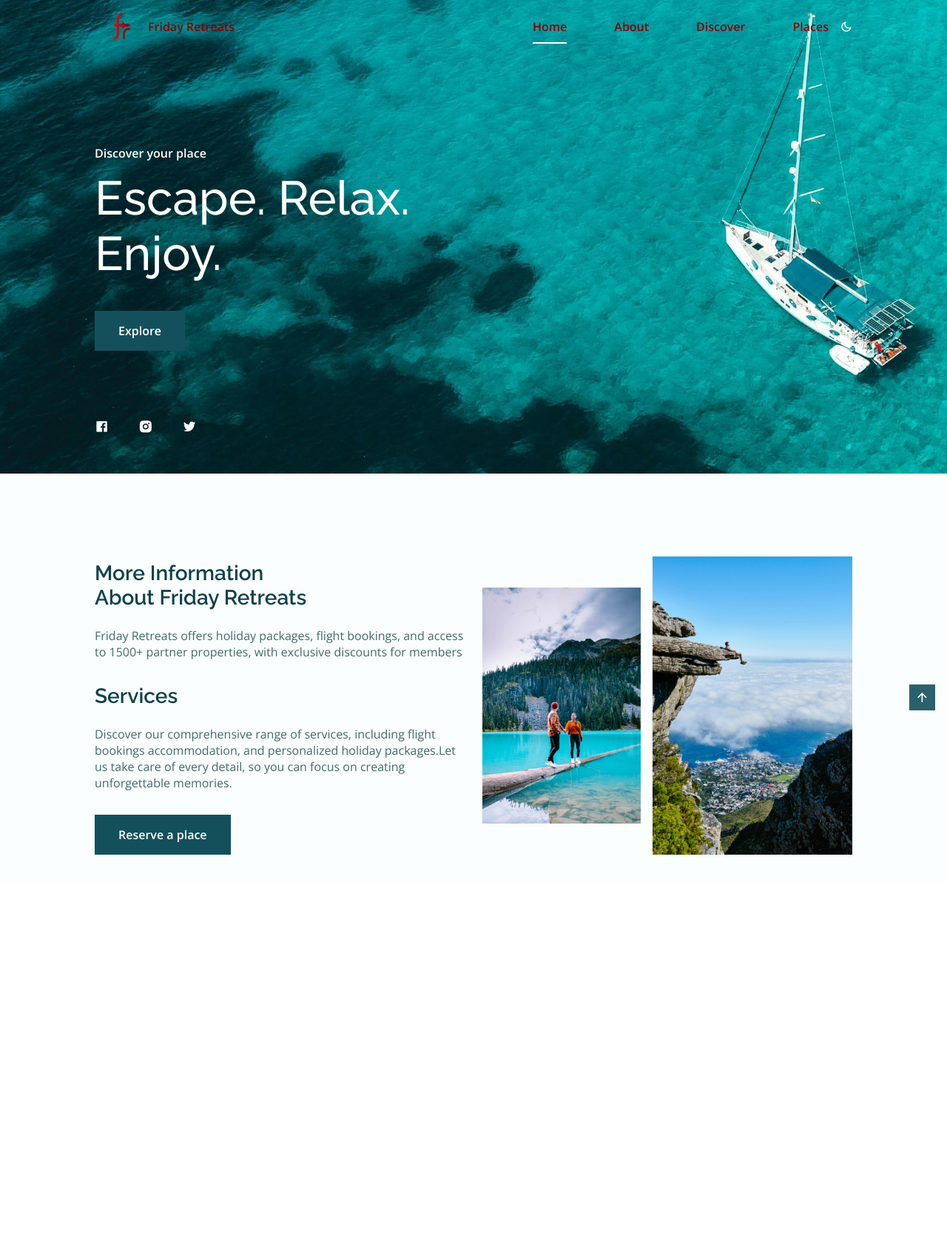
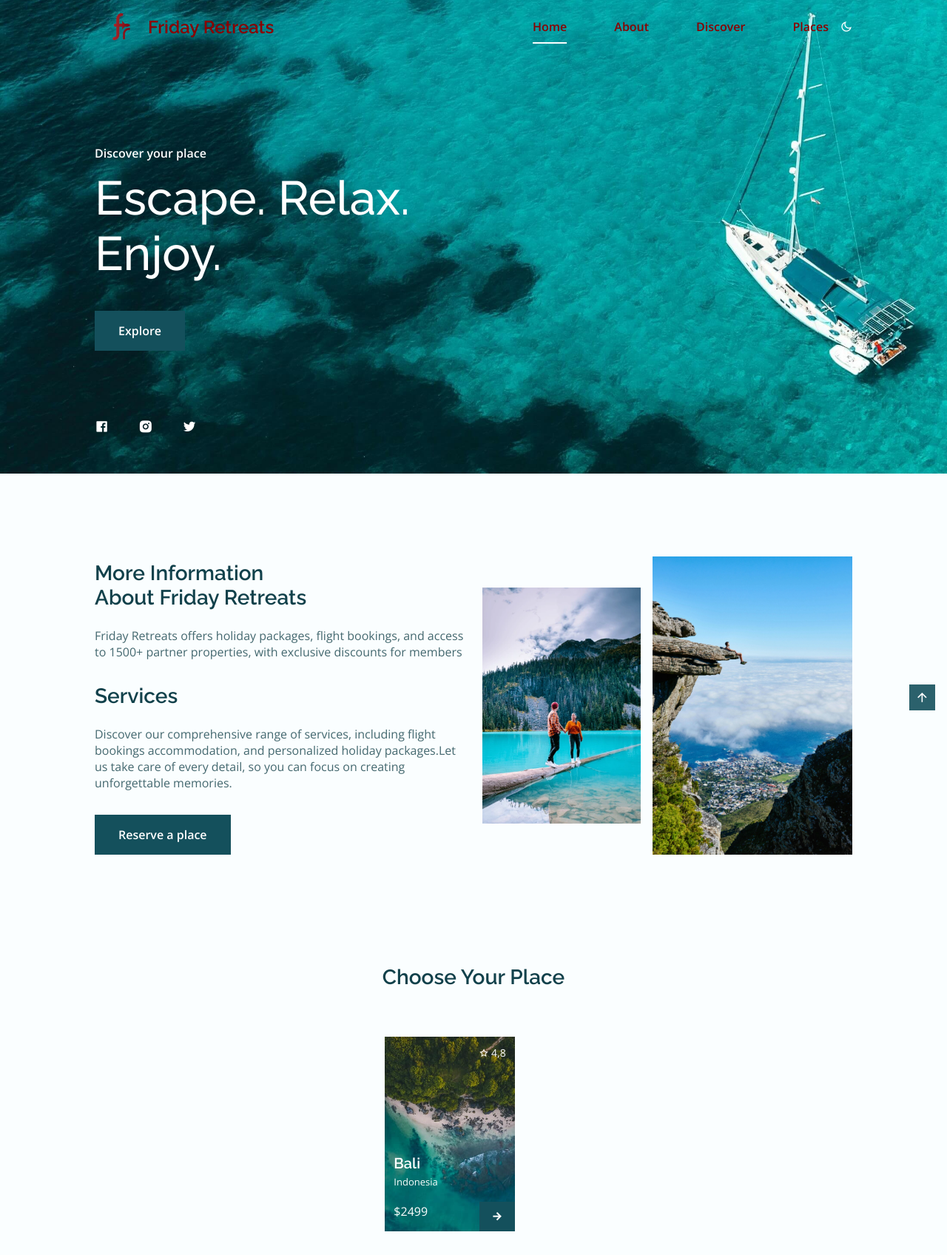
Before and after one commit to DUDEamee/Friday-Retreats, a Django app: template base/templates/base/home.html in a window 1280 px wide. Shown: the whole page at 74% size. Before the commit the page ends 1155 px from the top, so only its background shows below. Run offline with Django 5.2, Linux system fonts and the light colour scheme; the template is opened without the code that fills it, so the values that code supplies are empty.

Commit message:
added : place with images

```diff
--- a/base/templates/base/home.html
+++ b/base/templates/base/home.html
@@ -59,4 +59,37 @@
         </div>
     </div>
 </section>
+
+
+
+
+
+<section class="place section" id="place">
+    <h2 class="section__title">Choose Your Place</h2>
+
+    <div class="place__container container grid">
+        <!--==================== PLACES CARD 1 ====================-->
+        <div class="place__card">
+            <img src="static/images/place1.jpg" alt="" class="place__img">
+
+            <div class="place__content">
+                <span class="place__rating">
+                    <i class="ri-star-line place__rating-icon"></i>
+                    <span class="place__rating-number">4,8</span>
+                </span>
+
+                <div class="place__data">
+                    <h3 class="place__title">Bali</h3>
+                    <span class="place__subtitle">Indonesia</span>
+                    <span class="place__price">$2499</span>
+                </div>
+            </div>
+
+            <button class="button button--flex place__button">
+                <i class="ri-arrow-right-line"></i>
+            </button>
+        </div>
+    </div>
+</section>
+
 {% endblock content %}
--- a/base/urls.py
+++ b/base/urls.py
@@ -2,6 +2,8 @@ from django.urls import path
 from . import views
 
 urlpatterns = [
-    path('',views.home, name='home'),
+    path('home',views.home, name='home'),
     path('about',views.about, name='about'),
+    path('place',views.place, name='place'),
+
 ]
--- a/base/views.py
+++ b/base/views.py
@@ -7,3 +7,6 @@ def home(request):
 
 def about(request):
     return render(request,'base/about.html')
+
+def place(request):
+    return render(request,'base/place.html')
--- a/templates/navbar.html
+++ b/templates/navbar.html
@@ -2,14 +2,14 @@
     <nav class="nav container">
 
         <img style="height: inherit;" src="static/images/navlogo.png" alt="images">
-        <a style="margin-right: auto;color: darkred;" href="#" class="nav__logo">Friday Retreats</a>
+        <a style="margin-right: auto;" href="#" class="nav__logo"><h2 style="color: darkred;">Friday Retreats</h2></a>
 
 
 
         <div class="nav__menu" id="nav-menu">
             <ul class="nav__list">
                 <li class="nav__item">
-                    <a href="#home" style="color: darkred;" class=" nav__link active-link"  >Home</a>
+                    <a href="home" style="color: darkred;" class=" nav__link active-link"  >Home</a>
                 </li>
                 <li class="nav__item">
                     <a href="about" style="color: darkred;" class="nav__link">About</a>
@@ -18,17 +18,17 @@
                     <a href="#discover" style="color: darkred;" class="nav__link">Discover</a>
                 </li>
                 <li class="nav__item">
-                    <a href="#place"  style="color: darkred;"class="nav__link">Places</a>
+                    <a href="place"  style="color: darkred;"class="nav__link">Places</a>
                 </li>
             </ul>
 
-            <div class="nav__dark">
+            <div class="nav__dark" style="color: darkred;">
                 <!-- Theme change button -->
                 <span class="change-theme-name">Dark mode</span>
                 <i class="ri-moon-line change-theme" id="theme-button"></i>
             </div>
 
-            <i class="ri-close-line nav__close" id="nav-close"></i>
+            <i class="ri-close-line nav__close" style="color: darkred;" id="nav-close"></i>
         </div>
 
         <div class="nav__toggle" id="nav-toggle">
```
Also changed, not shown: base/templates/base/place.html (added, +31 -0 lines), static/images/place1.jpg (added).
